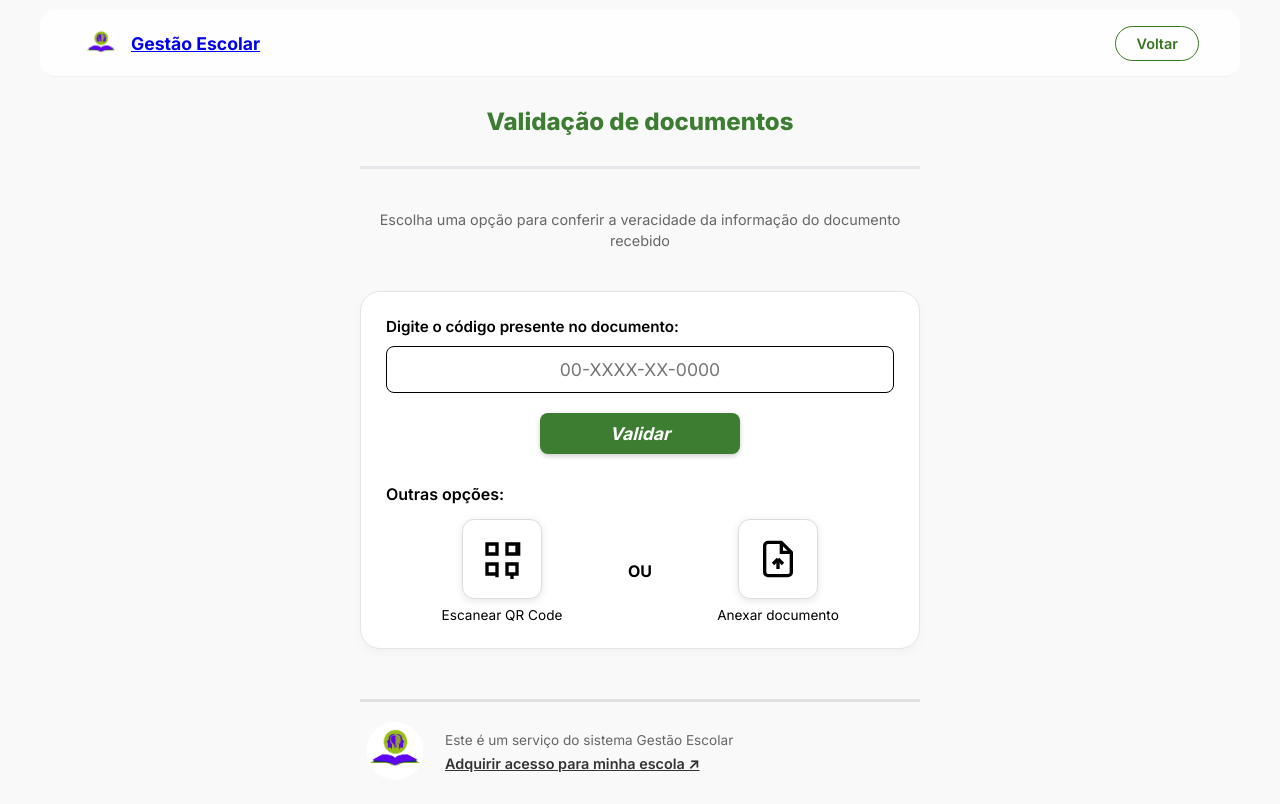
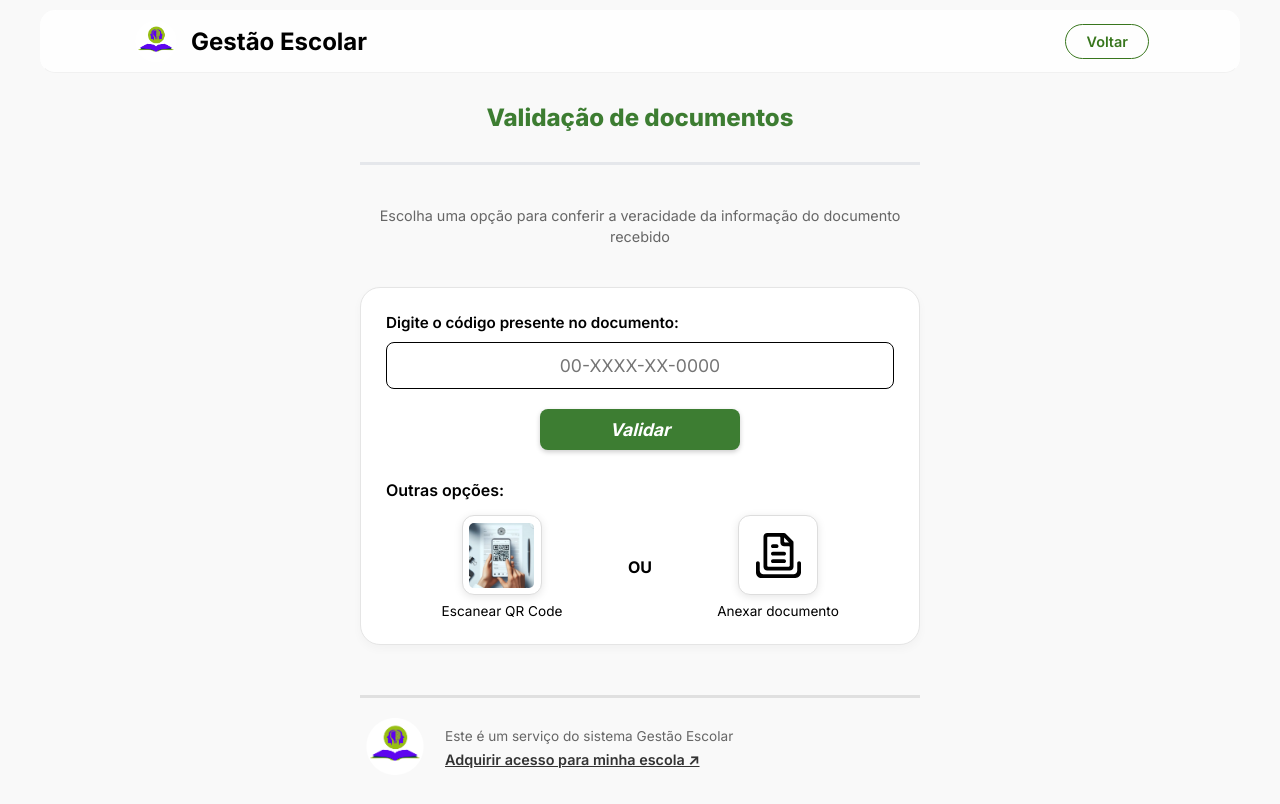
Before and after one commit to esteniovasc/ge-website, a plain HTML site: page validar-documentos.html in a window 1280 px wide. Drawn offline with Linux system fonts and the light colour scheme.

Commit message:
Correções na página de validação de documentos e header geral

```diff
--- a/assets/styles/style.css
+++ b/assets/styles/style.css
@@ -127,14 +127,17 @@ div.glass-card {
 }
 
 .logo {
-	width: 40px;
+	width: 50px;
 	/* Ajuste o tamanho da logo aqui */
 	height: auto;
+	text-decoration: none;
 }
 
-.logo-area h1 {
-	font-size: 1.1rem;
+.logo-area a>h1 {
+	font-size: 0.75rem;
 	font-weight: 700;
+	color: #000;
+	text-decoration: none;
 }
 
 .btn-login {
@@ -417,6 +420,6 @@ main {
 	}
 
 	.header-container {
-		padding: 15px 40px;
+		padding: 10px 90px;
 	}
 }
--- a/validar-documentos.html
+++ b/validar-documentos.html
@@ -1,5 +1,6 @@
 <!DOCTYPE html>
 <html lang="pt-br">
+
 <head>
 	<meta charset="UTF-8">
 	<meta name="viewport" content="width=device-width, initial-scale=1.0">
@@ -12,14 +13,19 @@
 	<link rel="stylesheet" href="assets/styles/style.css">
 	<link rel="stylesheet" href="assets/styles/validar.css">
 </head>
+
 <body>
 
 	<header class="header glass-effect">
 		<div class="header-container">
-            <a href="#" class="logo-area js-home-link">
+			<!-- <a href="#" class="logo-area js-home-link">
                 <img src="assets/img/logoGE.png" alt="Logo Gestão Escolar" class="logo">
                 <h1>Gestão Escolar</h1>
-            </a>
+            </a> -->
+			<div class="logo-area js-home-link">
+				<img src="assets/img/logoGE.png" alt="Logo Gestão Escolar" class="logo">
+				<h2>Gestão Escolar</h2>
+			</div>
 			<a href="#" class="btn-back js-home-link">Voltar</a>
 		</div>
 	</header>
@@ -30,7 +36,8 @@
 		<hr class="divider-green">
 
 		<div id="feedbackArea" class="feedback-area">
-            <span class="feedback-label">Escolha uma opção para conferir a veracidade da informação do documento recebido</span>
+			<span class="feedback-label">Escolha uma opção para conferir a veracidade da informação do documento
+				recebido</span>
 		</div>
 
 		<div class="validation-card">
@@ -39,7 +46,8 @@
 
 				<form id="validationForm">
 					<label for="docCode" class="input-label">Digite o código presente no documento:</label>
-                    <input type="text" id="docCode" class="input-code" placeholder="00-XXXX-XX-0000" maxlength="19" autocomplete="off">
+					<input type="text" id="docCode" class="input-code" placeholder="00-XXXX-XX-0000" maxlength="19"
+						autocomplete="off">
 
 					<button type="submit" class="btn-validate">Validar</button>
 				</form>
@@ -50,9 +58,8 @@
 					<div class="options-grid">
 						<button class="option-btn" onclick="alert('Funcionalidade de câmera em desenvolvimento')">
 							<div class="icon-box">
-                                <svg width="30" height="30" viewBox="0 0 24 24" fill="none" stroke="currentColor" stroke-width="2">
-                                    <path d="M3 3h6v6H3zM15 3h6v6h-6zM3 15h6v6H3zM15 15h6v6h-6zM2 9h8M9 2v8M15 9h8M22 2v8M2 15h8M9 15v8M15 15v3m3 3v3m3-6v3"/>
-                                </svg>
+								<img src="assets/img/scan.webp" alt="Escanear QR Code"
+									style="width: 65px; border-radius: 5px;">
 							</div>
 							<span>Escanear QR Code</span>
 						</button>
@@ -61,13 +68,8 @@
 
 						<button class="option-btn" onclick="document.getElementById('fileUpload').click()">
 							<div class="icon-box">
-                                <svg width="30" height="30" viewBox="0 0 24 24" fill="none" stroke="currentColor" stroke-width="2">
-                                    <path d="M14 2H6a2 2 0 0 0-2 2v16a2 2 0 0 0 2 2h12a2 2 0 0 0 2-2V8z"></path>
-                                    <polyline points="14 2 14 8 20 8"></polyline>
-                                    <line x1="12" y1="18" x2="12" y2="12"></line>
-                                    <line x1="9" y1="15" x2="12" y2="12"></line>
-                                    <line x1="15" y1="15" x2="12" y2="12"></line>
-                                </svg>
+								<img src="assets/img/svgIcons/assignments-svgrepo-com.svg" alt="Anexar documento"
+									style="width: 45px;">
 							</div>
 							<span>Anexar documento</span>
 							<input type="file" id="fileUpload" style="display: none;" accept=".pdf,.jpg,.png">
@@ -86,7 +88,8 @@
 					<p><strong>Validade:</strong> <span id="resValidade">outubro de 2029</span></p>
 					<p><strong>Iniciais do requerente:</strong> <span id="resIniciais">F. E. S. V</span></p>
 					<p><strong>CPF do requerente:</strong> <span id="resCpf">xxx.134.763-xx</span></p>
-                    <p><strong>Emitido por:</strong> <span id="resEscola">CESA - Centro Educacional Santo Antônio</span></p>
+					<p><strong>Emitido por:</strong> <span id="resEscola">CESA - Centro Educacional Santo Antônio</span>
+					</p>
 					<p><strong>Hash:</strong> <span id="resHash" class="hash-text">78-AKZL-BT-2024</span></p>
 				</div>
 
@@ -119,5 +122,7 @@
 
 	<script src="assets/js/config.js"></script>
 	<script src="assets/js/validar.js"></script>
+	<script src="assets/js/main.js"></script>
 </body>
+
 </html>
```
Also changed, not shown: index.html (+1 -1 lines), assets/img/scan.webp (added), assets/img/svgIcons/assignments-svgrepo-com.svg (added). Lines whose indentation alone changed are shown as unchanged.
